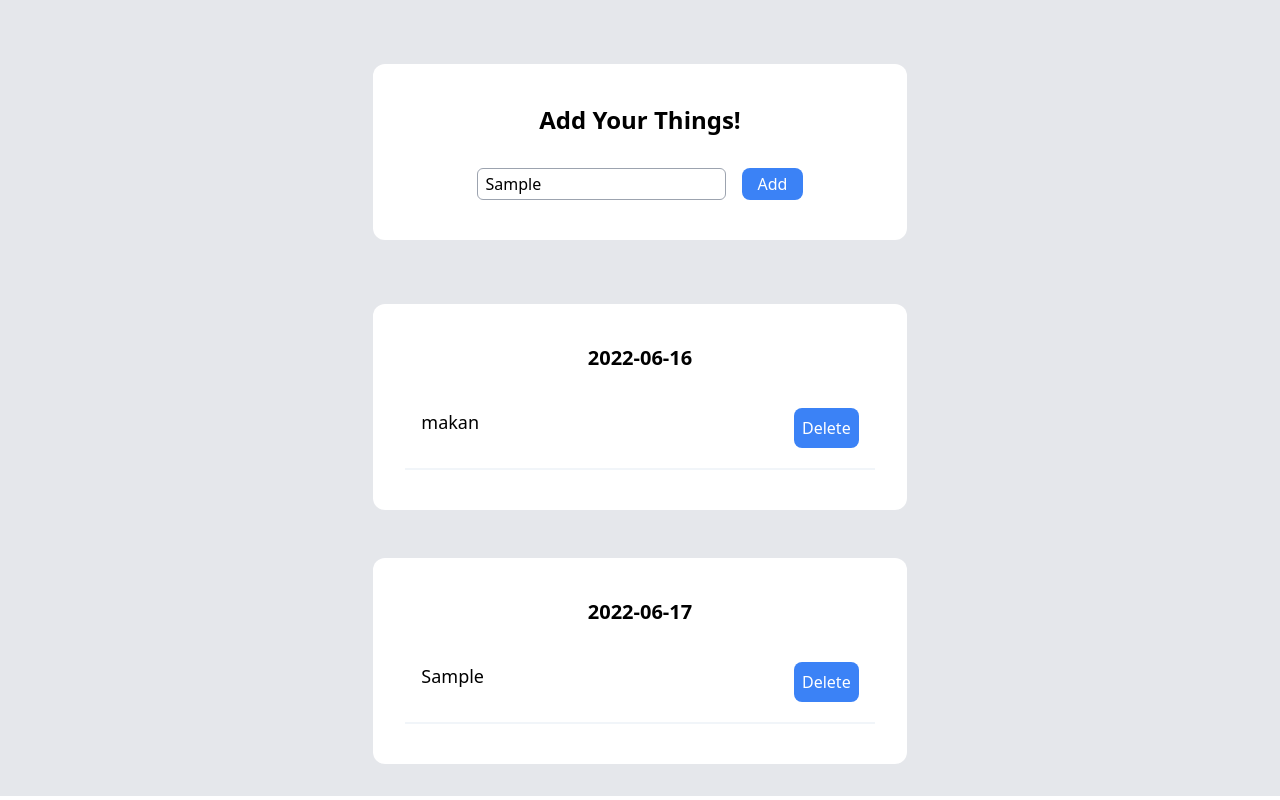
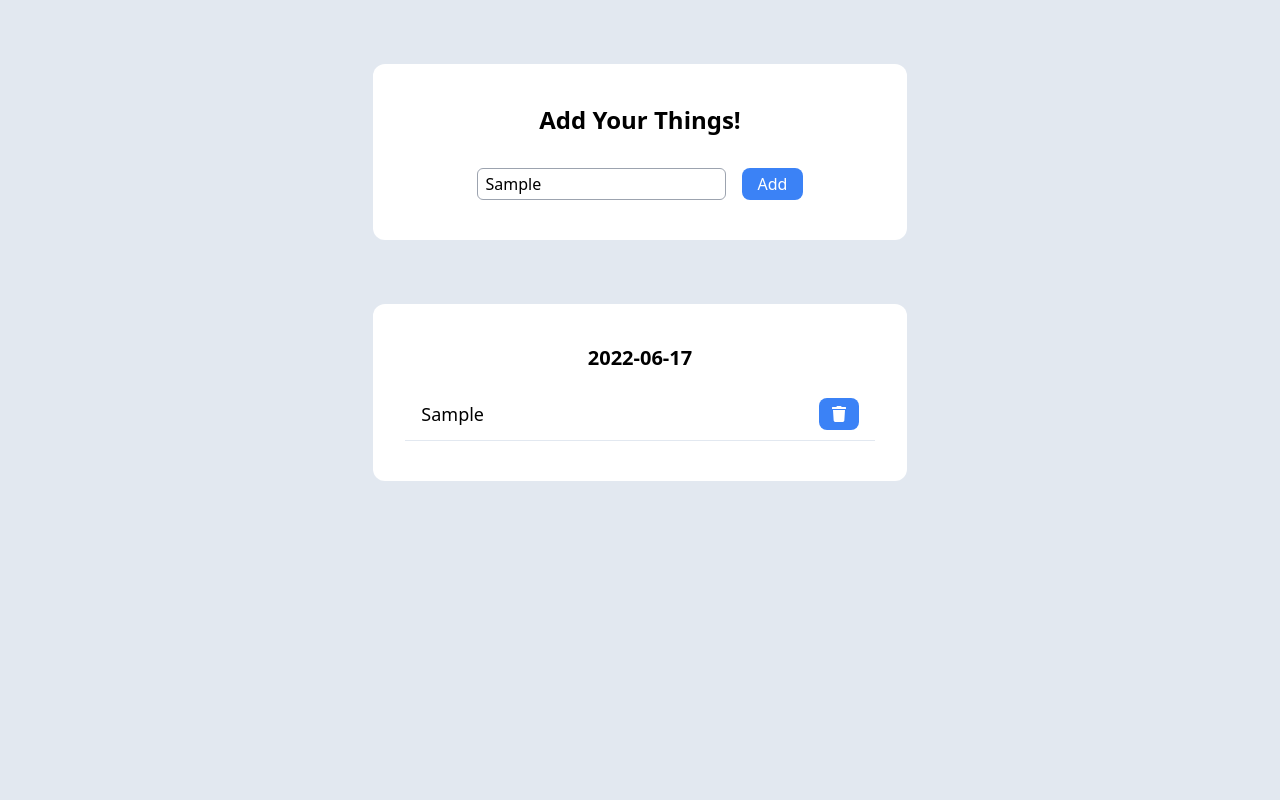
Before and after one commit to ranjabi/to-do-list, a React (Create React App) app: page / in a window 1280 px wide. Both pictures are taken after typing "Sample" into the empty fields and a click on the button "Add". Built offline with nearby package versions, Linux system fonts and the light colour scheme.

Commit message:
add delete functionality

```diff
--- a/package.json
+++ b/package.json
@@ -9,6 +9,7 @@
     "@testing-library/user-event": "^13.5.0",
     "react": "^18.1.0",
     "react-dom": "^18.1.0",
+    "react-icons": "^4.4.0",
     "react-redux": "^8.0.2",
     "react-scripts": "5.0.1",
     "web-vitals": "^2.1.4"
--- a/src/App.js
+++ b/src/App.js
@@ -3,7 +3,7 @@ import ToDoList from './components/ToDoList';
 
 function App() {
   return (
-    <div className="bg-gray-200">
+    <div className="bg-slate-200 min-h-screen">
       <NewToDo />
       <ToDoList />
     </div>
--- a/src/components/NewToDo.jsx
+++ b/src/components/NewToDo.jsx
@@ -10,7 +10,7 @@ const NewToDo = () => {
 
   const inputHandler = (event) => {
     setInput(event.target.value);
-    console.log(input);
+    // console.log(input);
   };
 
   const dateNow = new Date().toISOString().slice(0, 10);
--- a/src/components/ToDoContainer.jsx
+++ b/src/components/ToDoContainer.jsx
@@ -5,12 +5,14 @@ const date = new Date().toISOString().slice(0, 10);
 
 const ToDoContainer = ({ date, items }) => {
   return (
-      <li className="bg-white w-8/12 lg:w-5/12 mx-auto rounded-xl">
-        <div className="mt-12 mx-8 py-10">
-          <h1 className="text-xl font-bold text-center pb-4">{date}</h1>
-          {items.map(e => <ToDoItem key={e} item={e} />)}
-        </div>
-      </li>
+    <li className="bg-white w-8/12 lg:w-5/12 mx-auto rounded-xl">
+      <div className="mt-12 mx-8 py-10">
+        <h1 className="text-xl font-bold text-center pb-4">{date}</h1>
+        {items.map((e) => (
+          <ToDoItem key={e.id} item={e} />
+        ))}
+      </div>
+    </li>
   );
 };
 
--- a/src/components/ToDoItem.jsx
+++ b/src/components/ToDoItem.jsx
@@ -1,23 +1,28 @@
 import React from 'react';
 import { useDispatch } from 'react-redux';
-import { deleteToDo } from '../features/toDoSlice';
+import { editToDo, deleteToDo } from '../features/toDoSlice';
+import { FaEdit, FaTrash } from "react-icons/fa";
 
 const ToDoItem = ({ item }) => {
   const dispatch = useDispatch();
-  console.log('todoitem', item)
+  // console.log('todoitem', item);
   return (
     <>
-    <div className="flex justify-between my-5 px-4">
-      <p className='text-lg'>{item}</p>
-      <button
-        className="bg-blue-500 text-white px-2 py-2 rounded-lg"
-        type="submit"
-        onClick={() => dispatch(deleteToDo())}
-      >
-        Delete
-      </button>
-    </div>
-    <div className='border border-slate-100 w-12/12 mx-auto'></div>
+      <div className="flex items-center py-2.5 px-4">
+        {/* <input type="checkbox" className='mr-3 h-[23px] w-[23px]' name="" id="" /> */}
+        <p className="text-lg w-full">{item.task}</p>
+        {/* <button className="todo-btn" onClick={() => dispatch(editToDo(item.id))}>
+          <FaEdit />
+        </button> */}
+        <button
+          className="todo-btn"
+          type="submit"
+          onClick={() => dispatch(deleteToDo(item.id))}
+        >
+          <FaTrash />
+        </button>
+      </div>
+      <div className="border-b border-slate-200 w-12/12 mx-auto"></div>
     </>
   );
 };
--- a/src/components/ToDoList.jsx
+++ b/src/components/ToDoList.jsx
@@ -10,7 +10,7 @@ const ToDoList = () => {
     <div className="">
       <ul className="container mx-auto pt-4 pb-8">
         {todos.map((todo) => (
-          <ToDoContainer key={todo.date} date={todo.date} items={todo.items} />
+          todo.items.length > 0 ? <ToDoContainer key={todo.date} date={todo.date} items={todo.items} /> : null
         ))}
       </ul>
     </div>
--- a/src/features/toDoSlice.js
+++ b/src/features/toDoSlice.js
@@ -1,24 +1,24 @@
-import { createSlice } from '@reduxjs/toolkit'
+import { createSlice } from '@reduxjs/toolkit';
+import { nanoid } from 'nanoid';
 
-let initialState = [{date: '2022-06-16', items: ['makan']}]
+let initialState = [];
 
 try {
-  let state = JSON.parse(localStorage.getItem('todo'))
+  let state = JSON.parse(localStorage.getItem('ranjabi-todo'));
   if (state) {
-    initialState = state
-    console.log('localstorage');
-
+    initialState = state;
+    // console.log('localstorage');
   }
 } catch (e) {
-  console.log(e)
+  // console.log(e);
 }
 
 const isExist = (date, todo) => {
-  if (todo.some(e => e.date === date)) {
-    return true
+  if (todo.some((e) => e.date === date)) {
+    return true;
   }
-  return false
-}
+  return false;
+};
 
 // [
 //   {
@@ -44,40 +44,57 @@ export const toDoSlice = createSlice({
   initialState,
   reducers: {
     addToDo: (state, action) => {
-      let newDate = action.payload.date
-      let newItem = action.payload.items
+      let newDate = action.payload.date;
+      let newItem = action.payload.items;
       let newToDo = {
         date: newDate,
-        items: [newItem]
-      }
+        items: [{ id: 'todo-' + nanoid(), task: newItem, completed: false }],
+      };
 
       if (isExist(newDate, state)) {
         for (let item of state) {
           if (item.date === newDate) {
-            item.items.push(newItem)
-            window.localStorage.setItem('todo', JSON.stringify(state))
-            return state
+            item.items.push({
+              id: 'todo-' + nanoid(),
+              task: newItem,
+              completed: false,
+            });
+            // console.log('masuk');
+
+            window.localStorage.setItem('ranjabi-todo', JSON.stringify(state));
+            return state;
           }
         }
+      } else {
+        window.localStorage.setItem('ranjabi-todo', JSON.stringify(state));
+        return state.concat(newToDo);
       }
-      else {
-        window.localStorage.setItem('todo', JSON.stringify(state))
-        return state.concat(newToDo)
-      }
-
-
     },
-    deleteToDo: (state) => {
-      // do something
-      console.log('deleteToDo');
-
+    editToDo: (state, action) => {
+      const editedToDo = state.map((task) => {
+        if (action.payload.id === task.id) {
+          return { ...task, name: action.payload.newName };
+        }
+        return task;
+      });
+      return editedToDo;
+    },
+    deleteToDo: (state, action) => {
+      let newState = state.map((e) => {
+        return {
+          ...e,
+          items: e.items.filter((items) => items.id !== action.payload),
+        };
+      });
+      window.localStorage.setItem('ranjabi-todo', JSON.stringify(newState));
+      return newState
     },
     // incrementByAmount(state, action) {
     //   state.value += action.payload
     // },
-  }
-})
+  },
+});
 
-export const { addToDo, deleteToDo } = toDoSlice.actions
+export const { addToDo, editToDo, deleteToDo } = toDoSlice.actions;
 
-export default toDoSlice.reducer
+export default toDoSlice.reducer;
--- a/src/index.css
+++ b/src/index.css
@@ -1,3 +1,7 @@
 @tailwind base;
 @tailwind components;
 @tailwind utilities;
+
+.todo-btn {
+  @apply bg-blue-500 text-white px-3 py-2 ml-3 rounded-lg hover:opacity-80
+}
```
Also changed, not shown: 1 other file (tests, documents, lock files or other folders).
